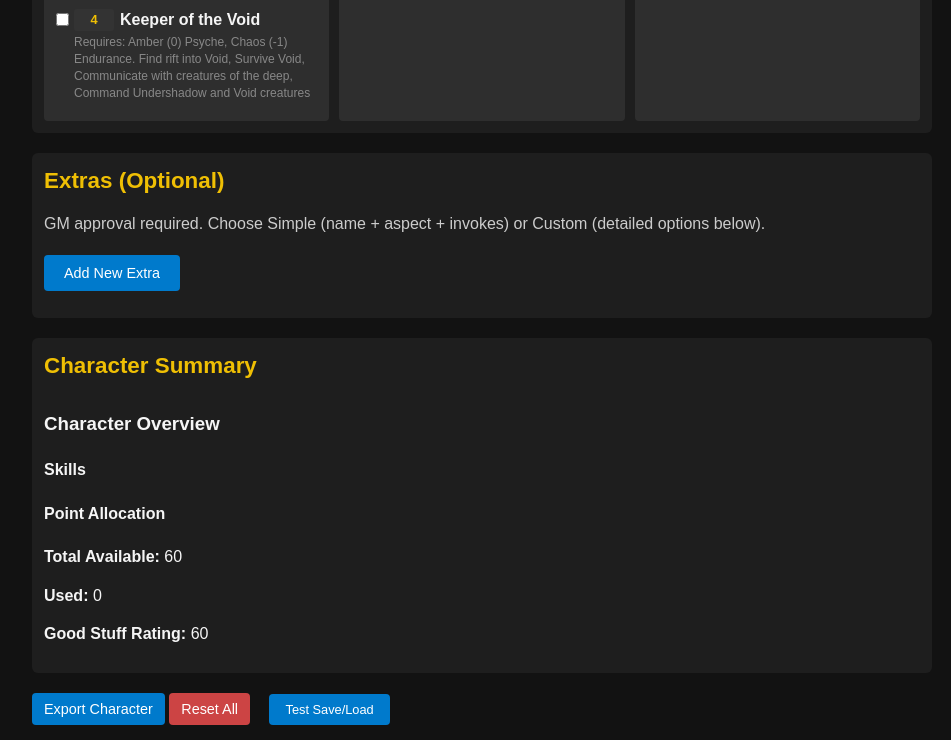
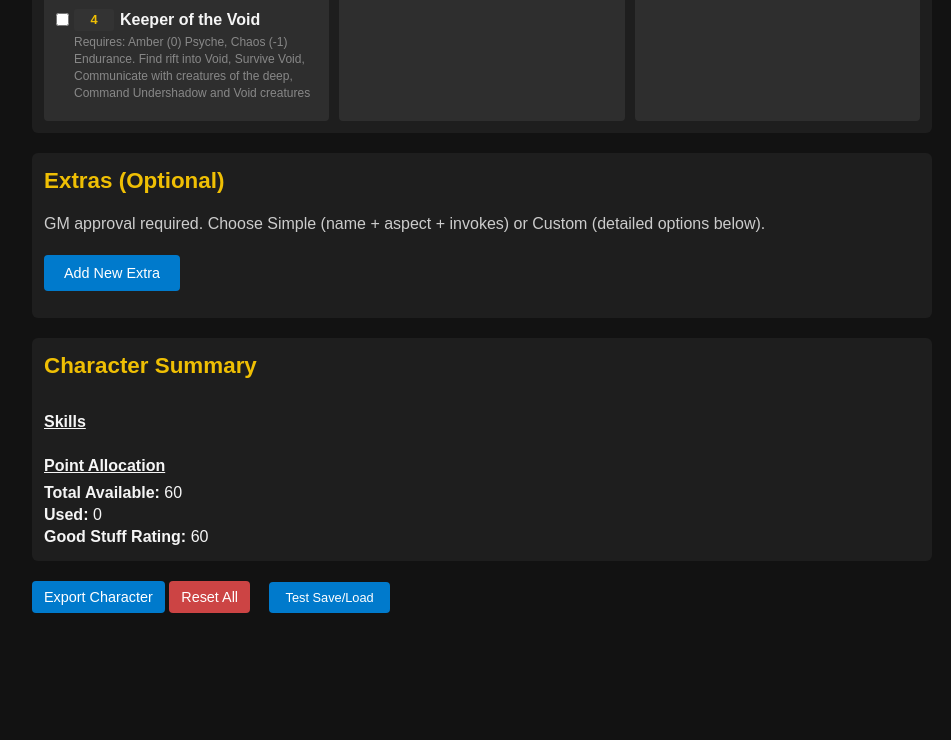
Before and after one commit to shaddocatto/ancient-secrets, a plain HTML site: page index.html in a window 1280 px wide. Shown: the part 2541-3281 px from the top of the page, without its empty margins (158-1109 px from the left). After the commit the page ends 3169 px from the top, so only its background shows below. Drawn offline with Linux system fonts and the light colour scheme.

Commit message:
summary formatting

```diff
--- a/script.js
+++ b/script.js
@@ -1090,7 +1090,7 @@ function updateCharacterSummary() {
         const summaryDiv = document.getElementById('characterSummary');
         if (!summaryDiv) return;
 
-        let summary = '<h3>Character Overview</h3>';
+        let summary = '';
 
         if (character.heritage) {
             const heritageDisplay = character.heritage.replace('-', ' ').replace(/\b\w/g, l => l.toUpperCase());
--- a/styles.css
+++ b/styles.css
@@ -388,6 +388,13 @@ button:hover {
 #characterSummary {
     margin-top: 30px;
 }
+#characterSummary > p {
+    margin: 0px !important;
+}
+#characterSummary h4 {
+    margin-bottom: 4px;
+    text-decoration: underline;
+}
 .summary-section {
     background-color: #1e1e1e;
     padding: 12px;
```
